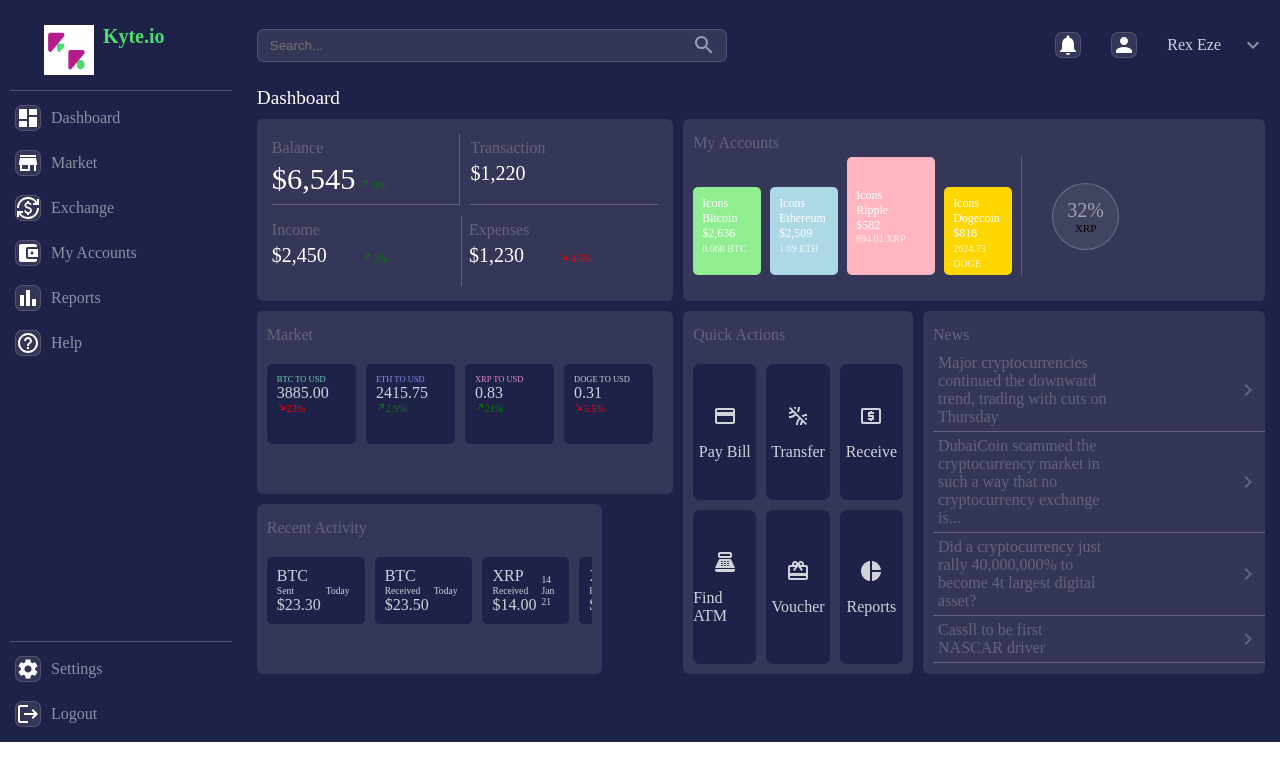
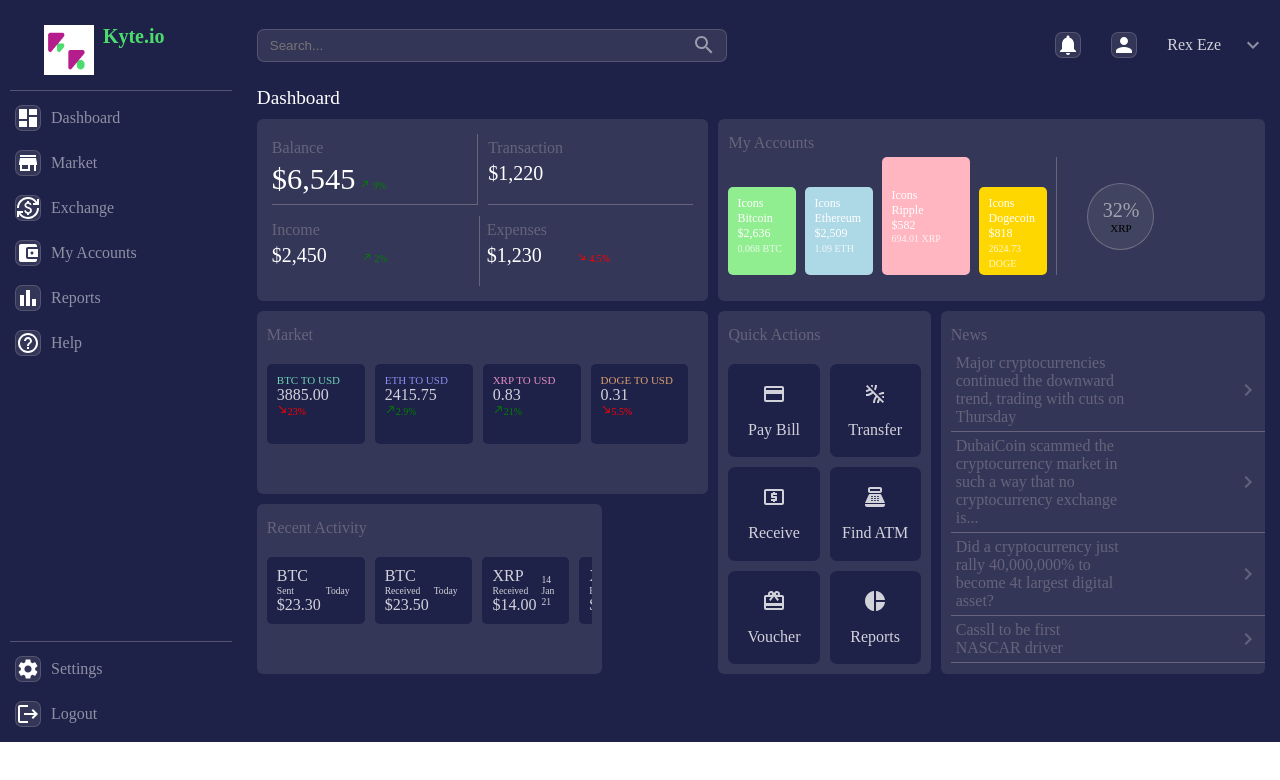
Before and after one commit to TobyMike-max/KyteDashboard-App, a React (Create React App) app: page / in a window 1280 px wide. Shown: the top 780 px of the page. Built offline with nearby package versions, Linux system fonts and the light colour scheme.

Commit message:
[Modified]: Changed sizing of text in market component

```diff
--- a/src/components/Gridbar/Gridbar.jsx
+++ b/src/components/Gridbar/Gridbar.jsx
@@ -91,31 +91,31 @@ const Gridbar = () => {
         <span className="text">Market</span>
         <div className="market_container">
           <div className="market_flex">
-            <span style={{fontSize:'8.5px', color:'#71D2B4'}}>BTC TO USD</span>
+            <span style={{fontSize:'11px', color:'#71D2B4'}}>BTC TO USD</span>
             <span>3885.00</span>
             <span className="tiny_text" style={{color:'red'}}>
-              <SouthEastIcon style={{fontSize:'10px'}} />23%
+              <SouthEastIcon style={{fontSize:'11px'}} />23%
             </span>
           </div>
           <div className="market_flex">
-            <span style={{fontSize:'8.5px', color:'#888FEC'}}>ETH TO USD</span>
+            <span style={{fontSize:'11px', color:'#888FEC'}}>ETH TO USD</span>
             <span>2415.75</span>
             <span className="tiny_text" style={{color:'green'}}>
-              <NorthEastIcon style={{fontSize:'10px'}}/>2.9%
+              <NorthEastIcon style={{fontSize:'11px'}}/>2.9%
             </span>
           </div>
           <div className="market_flex">
-            <span style={{fontSize:'8.5px', color:'#E18EC5'}}>XRP TO USD</span>
+            <span style={{fontSize:'11px', color:'#E18EC5'}}>XRP TO USD</span>
             <span>0.83</span>
             <span className="tiny_text" style={{color:'green'}}>
-              <NorthEastIcon style={{fontSize:'10px'}}/>21%
+              <NorthEastIcon style={{fontSize:'11px'}}/>21%
             </span>
           </div>
           <div className="market_flex">
-            <span style={{fontSize:'8.5px'}}>DOGE TO USD</span>
+            <span style={{fontSize:'11px', color:'#DC9F6F'}}>DOGE TO USD</span>
             <span>0.31</span>
             <span className="tiny_text" style={{color:'red'}}>
-              <SouthEastIcon style={{fontSize:'10px'}} />5.5%
+              <SouthEastIcon style={{fontSize:'11px'}} />5.5%
             </span>
           </div>
         </div>
```
